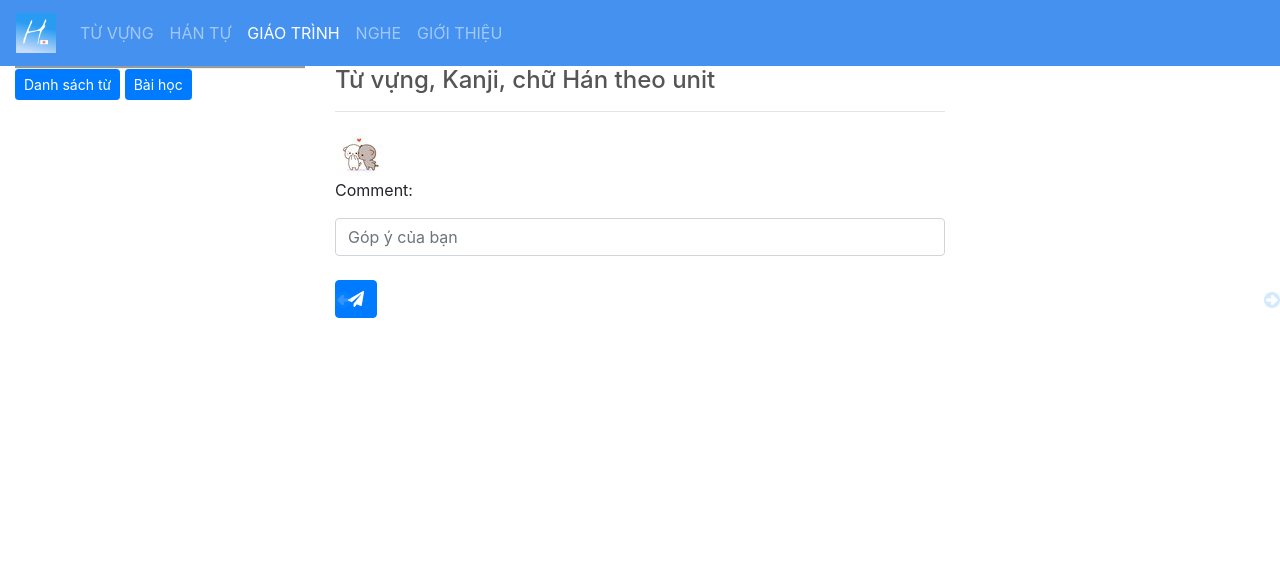
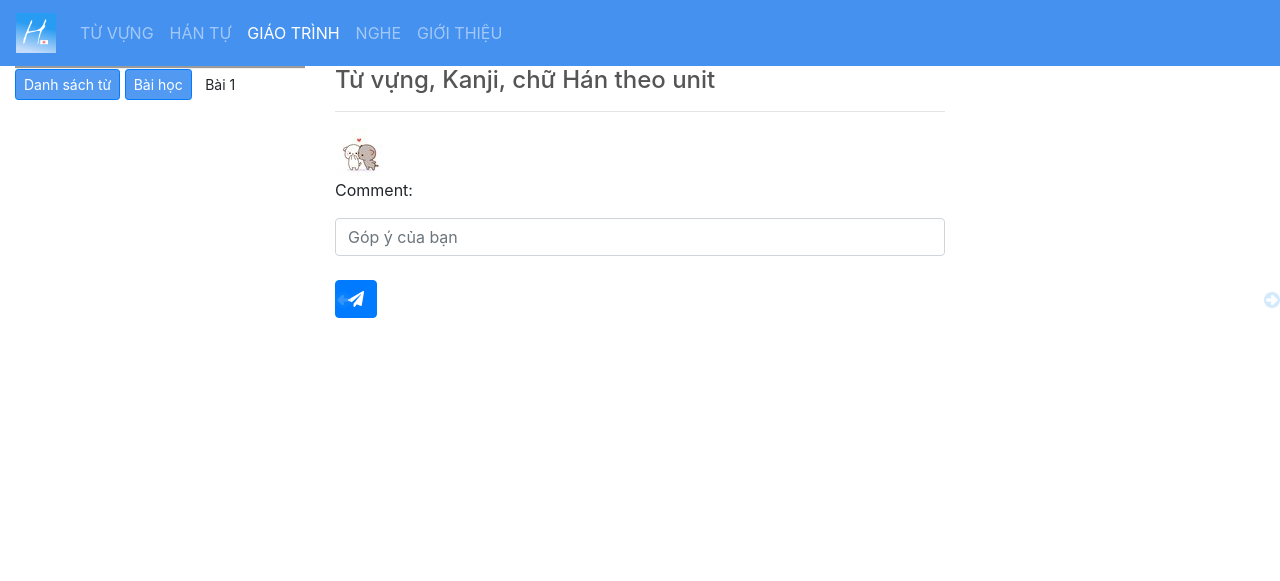
Before and after one commit to tomuhedspi/hackClientSite, a plain HTML site: page unit.html in a window 1280 px wide. Drawn offline with nearby package versions, Linux system fonts and the light colour scheme; no server answers.

Commit message:
change color of button unit

```diff
--- a/common.js
+++ b/common.js
@@ -233,6 +233,7 @@ function setScrollEvent(){
   }
 
   function showUnits(){
+    $("#scroll_word").show();
     $("#myTable").hide();
     $("#unitsList").show();
   }
--- a/unit.html
+++ b/unit.html
@@ -74,9 +74,9 @@
       <div  class="page_title">
         <h2 id ="pageheadersp">Từ vựng, Kanji, chữ Hán theo unit</h2>
       </div>
-      <button type="button" class="btn btn-primary btn-sm" onclick="showWordList();" >Danh sách từ</button>
-      <button type="button" class="btn btn-primary btn-sm" onclick="showUnits();" >Bài học</button>
-      <button id = "unitLabel" type="button" class="btn btn-link btn-sm" ></button>
+      <button type="button" class="btn btn-primary btn-sm" style="background-color:rgba(9, 110, 235, 0.7);" onclick="showWordList();" >Danh sách từ</button>
+      <button type="button" class="btn btn-primary btn-sm" style="background-color:rgba(9, 110, 235, 0.7);" onclick="showUnits();" >Bài học</button>
+      <button id = "unitLabel" type="button" class="btn btn-sm" >Bài 1</button>
       <div id = "scroll_word" style="overflow: auto;">
         <table id="myTable" class="table table-hover" >
           <colgroup>
```
